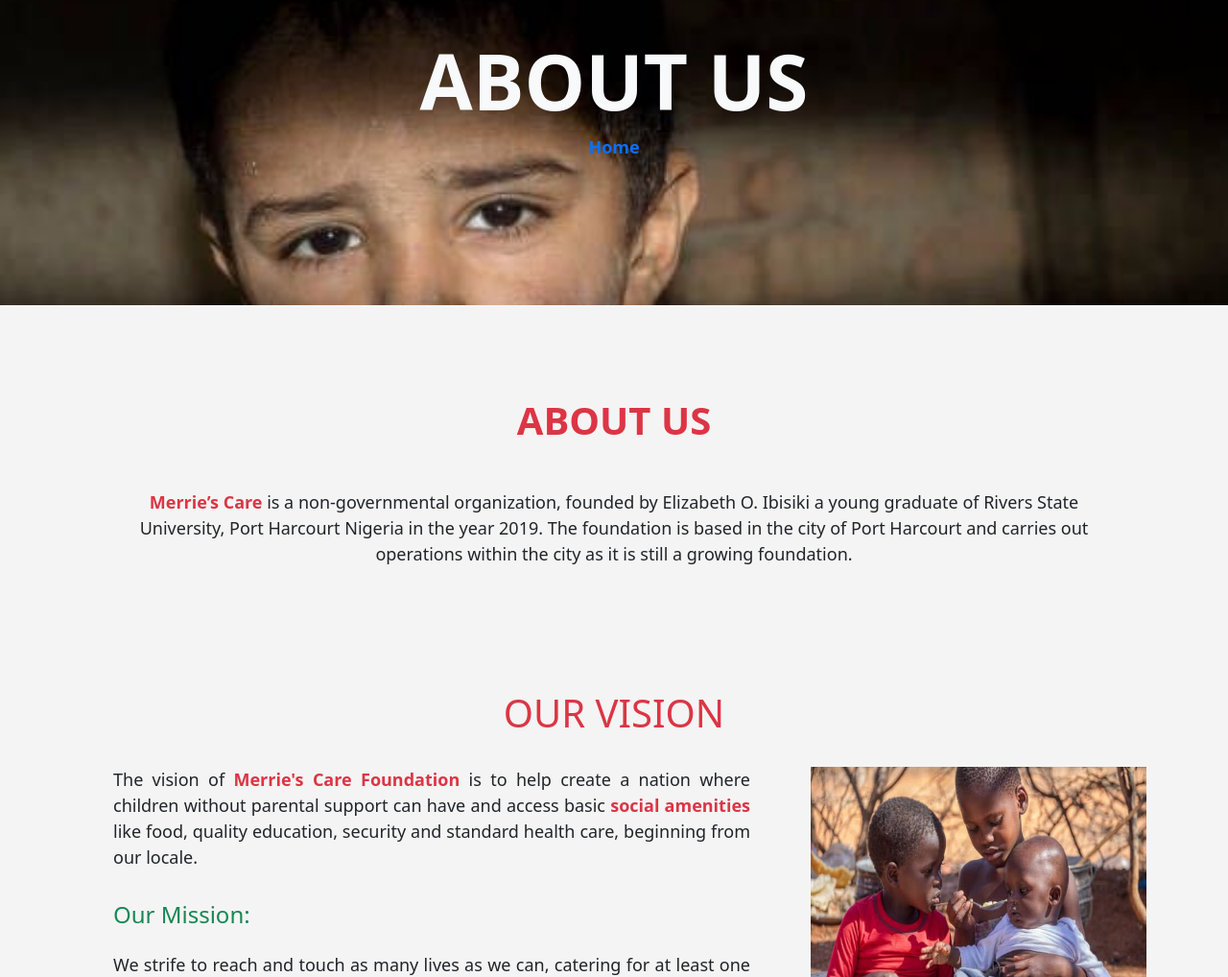
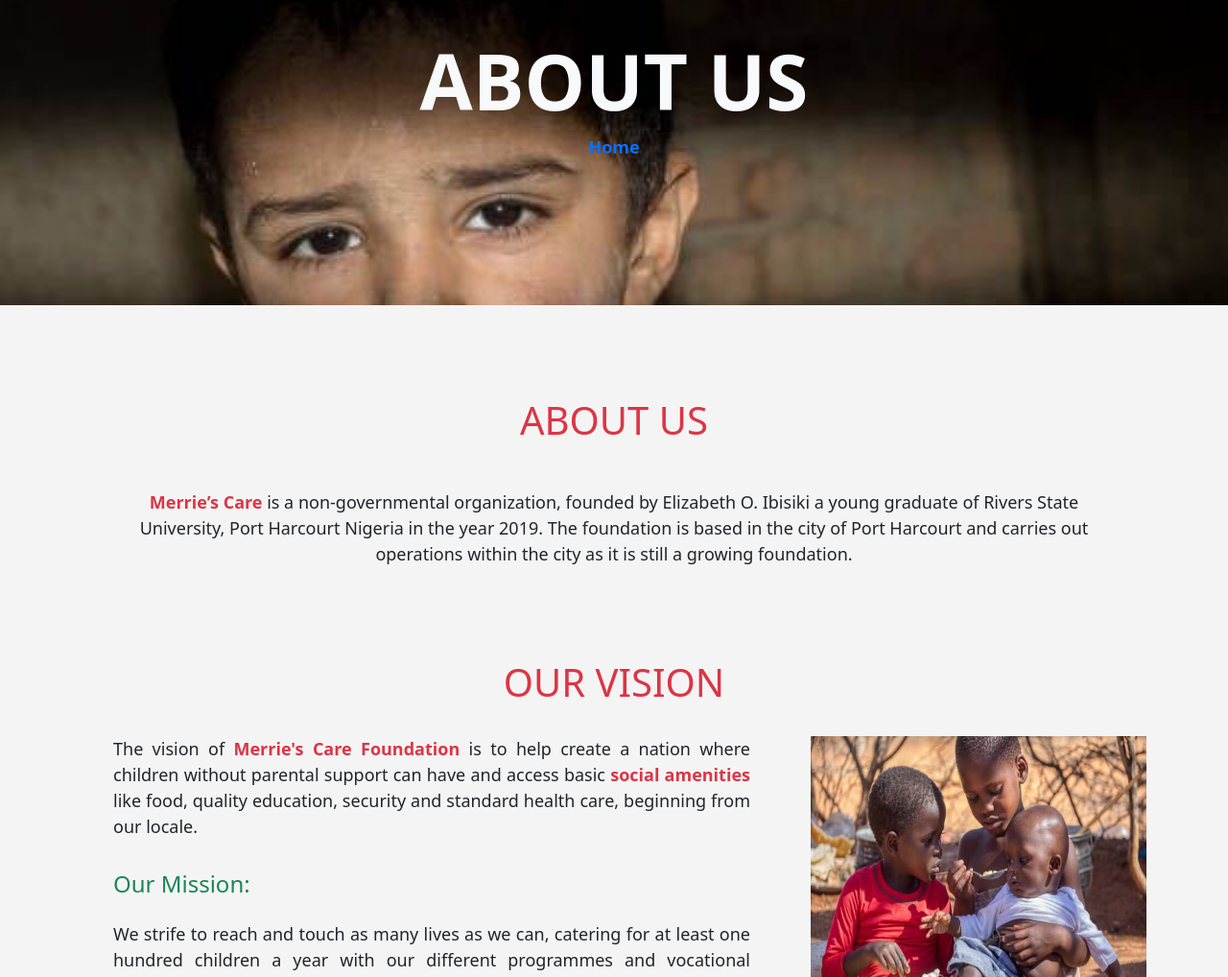
Before and after one commit to SparkleAla/Merrie-Care-Foundation, a plain HTML site: page about.html in a window 1280 px wide. Shown: the part 82-1100 px from the top of the page at 96% size. Drawn offline with nearby package versions, Linux system fonts and the light colour scheme.

Commit message:
about.html

```diff
--- a/about.html
+++ b/about.html
@@ -55,7 +55,7 @@
                                 <a class="nav-link" href="#contact">Contact Us</a>
                             </li>
                         </ul>
-                        <a href="donate.html" class="btn btn-danger btn-lg fw" type="button">DONATE</a>
+                        <a href="donate.html" class="btn btn-danger btn-lg" type="button">DONATE</a>
                     </div>
                 </div>
             </nav>
@@ -70,7 +70,7 @@
 
         <!-- About Us -->
         <div class=" container my-5 pt-5">
-            <h1 class="text-danger pb-3 display-6 text-center fw-bolder">ABOUT US</h1>
+            <h1 class="text-danger pb-3 display-6 text-center">ABOUT US</h1>
             <div class="row my-3">
                 <div class="col-sm-12 px-5 py-3 text-dark text-center">
                     <p>
@@ -85,7 +85,7 @@
 
         <!-- Our Vision -->
         <div class="container my-5" id="vision">
-            <h1 class="text-danger text-center pt-5">OUR VISION</h1>
+            <h1 class="text-danger text-center pt-3">OUR VISION</h1>
             <div class="row my-3" style="text-align: justify;">
                 <div class="text-dark col-md-8 px-5 pt-3">
                     <p>
```
